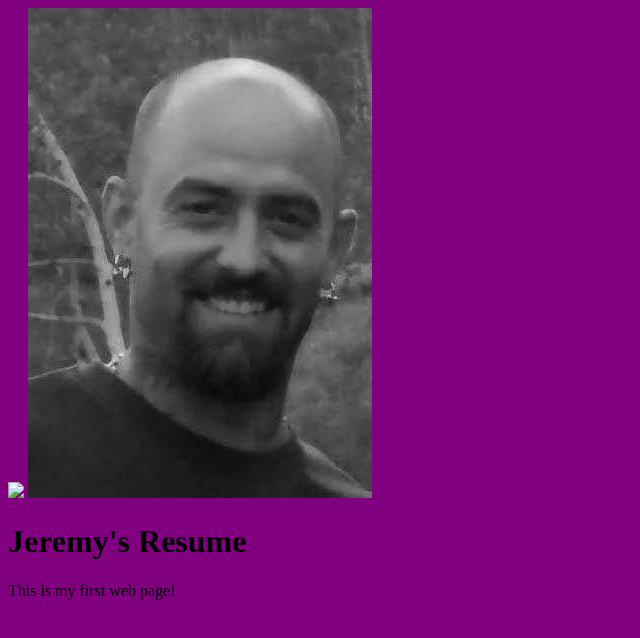
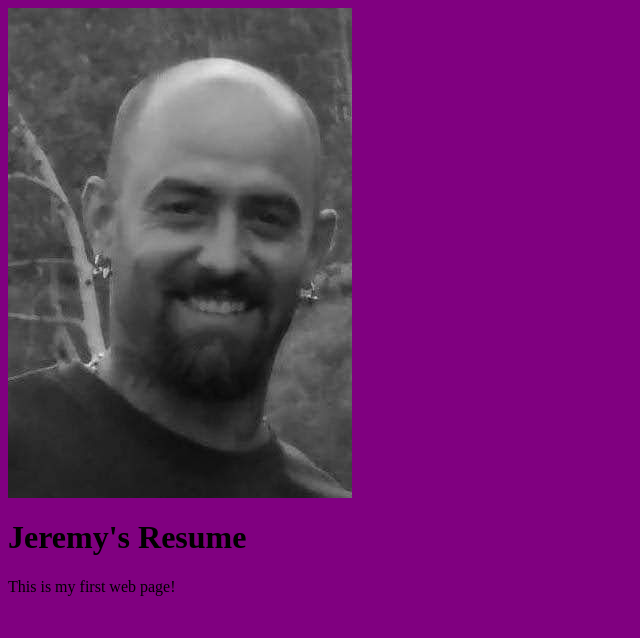
Before and after one commit to JeremyPershin/jeremypershin.github.io, a plain HTML site: page index.html in a window 1280 px wide. Shown: the whole page, without its empty margins (0-640 px from the left). Drawn offline with Linux system fonts and the light colour scheme.

Commit message:
Update index.html

```diff
--- a/index.html
+++ b/index.html
@@ -5,7 +5,6 @@
 </head>
 
 <body>
-  <img src="Screenshot_20200920-184453_Facebook - Copy.jpg" />
   <img src="FB_IMG_1604452605526.jpg" />
   <h1>Jeremy's Resume</h1>
   <p>This is my first web page!</p>
```
